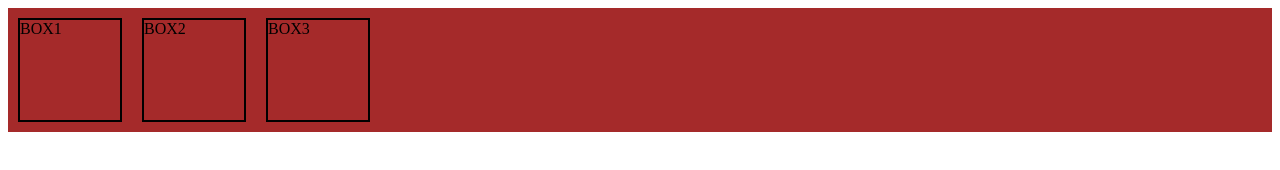
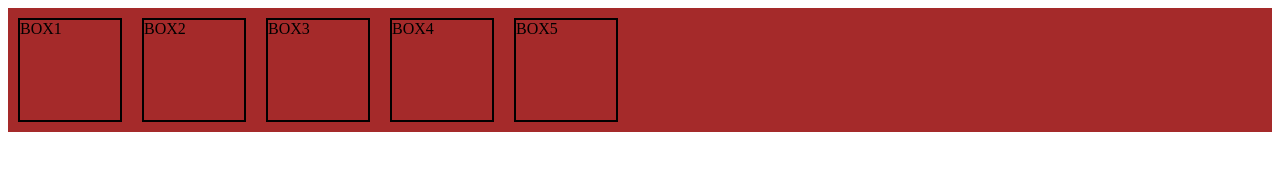
Before and after one commit to iamamar-codes/Web-Technologies, a plain HTML site: page CSS/Flex-Box/index.html in a window 1280 px wide. Drawn offline with Linux system fonts and the light colour scheme.

Commit message:
CSS FLEX BOX

```diff
--- a/CSS/Flex-Box/index.html
+++ b/CSS/Flex-Box/index.html
@@ -27,6 +27,9 @@
         <div class="box">BOX1</div>
         <div class="box">BOX2</div>
         <div class="box">BOX3</div>
+        <div class="box">BOX4</div>
+        <div class="box">BOX5</div>
+
     </div>
 </body>
 </html>
```
